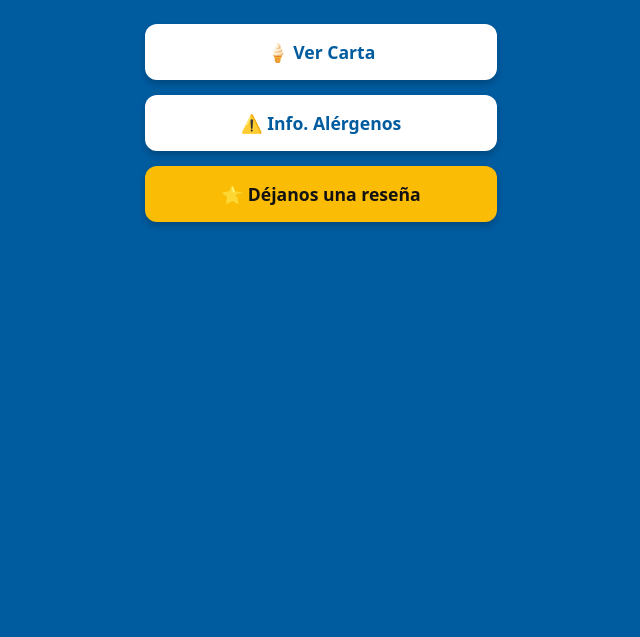
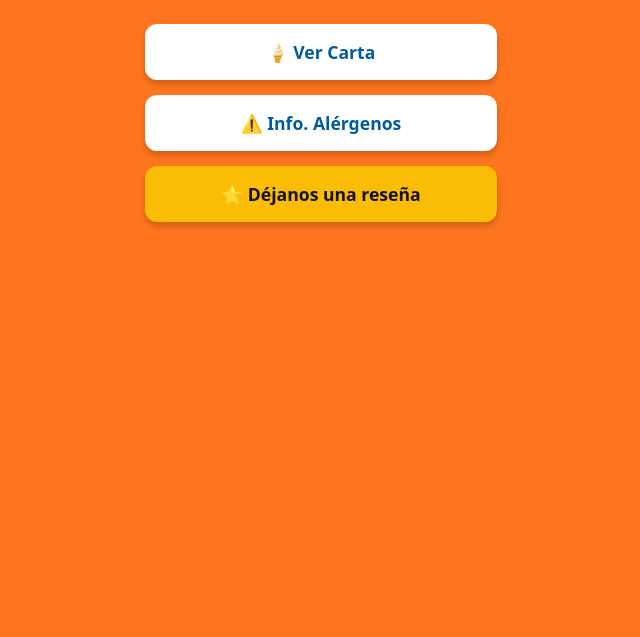
Before and after one commit to ClaudiaRodrigo/glasol, a plain HTML site: page index.html in a window 1280 px wide. Shown: the part 163-800 px from the top of the page, without its empty margins (319-959 px from the left). Drawn offline with Linux system fonts and the light colour scheme.

Commit message:
color naranja

```diff
--- a/index.html
+++ b/index.html
@@ -7,7 +7,7 @@
   <style>
     body {
       font-family: system-ui, -apple-system, sans-serif;
-      background-color: #005b9f; /* Fondo azul para que resalte el logo blanco */
+      background-color: #FF751D; /* Fondo azul para que resalte el logo blanco */
       display: flex;
       flex-direction: column;
       align-items: center;
```
